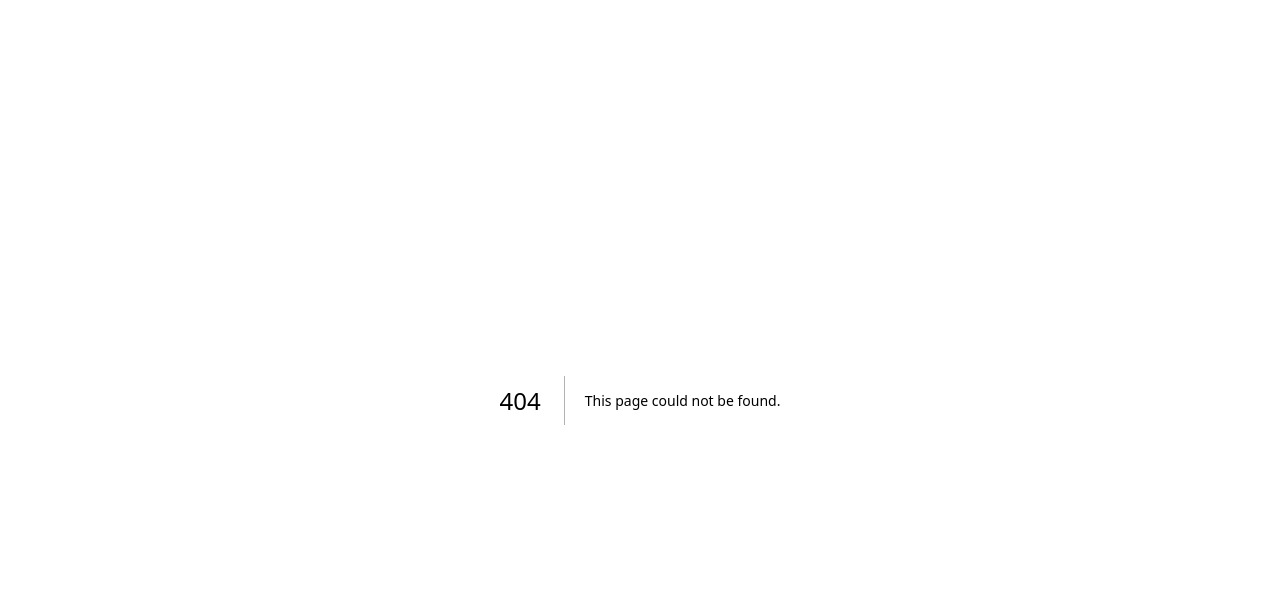
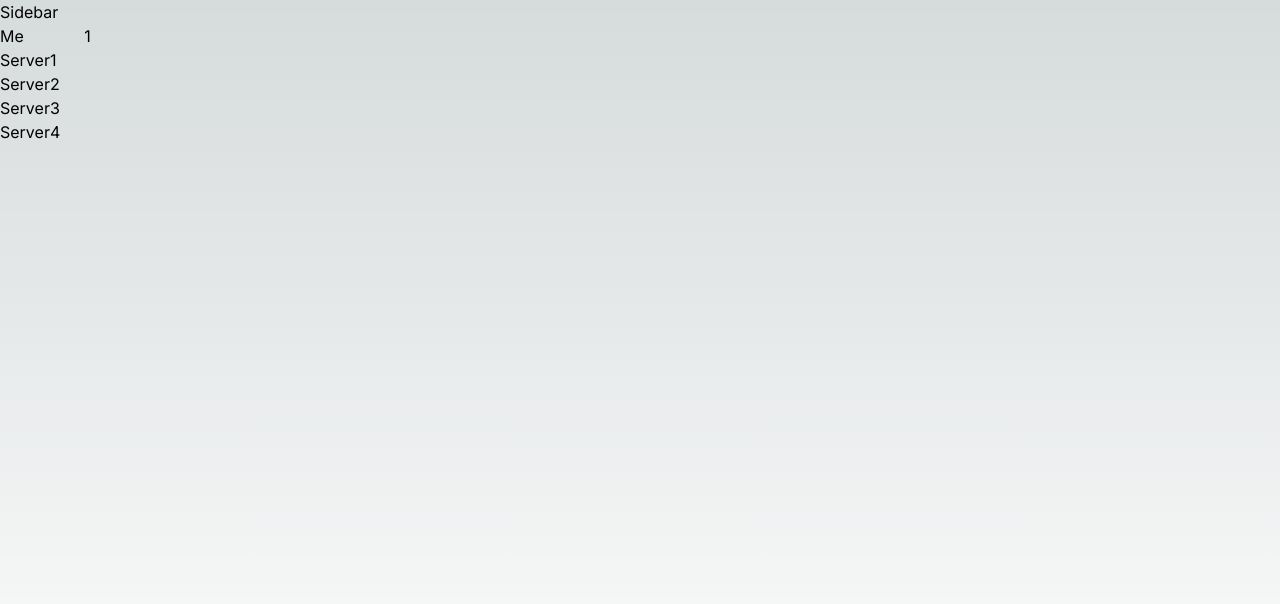
Before and after one commit to Mr-Mercury/echosphere, a Next.js app: page /chat/servers/1 in a window 1280 px wide. Before the commit this address had no page. Shown: the top 604 px of the page. Built offline with nearby package versions, Linux system fonts and the light colour scheme.

Commit message:
Intial work on rendering random server chat

```diff
--- /dev/null
+++ b/app/chat/servers/[id]/page.tsx
@@ -0,0 +1,20 @@
+import { ServerType } from "@/lib/entities/server"
+import { generateRandomServer } from "@/lib/utils/mocking/mock"
+
+
+async function getServerById(id:string) {
+    const channel = generateRandomServer(1);
+    return { channel }
+}
+
+export default async function ServerPage({
+params,}: {
+    params: { id: string };
+  }) {
+    const { channel } = await getServerById(params.id);
+    return (
+        <div>
+            { params.id }
+        </div>
+    );
+  }
```
Also changed, not shown: app/chat/servers/[id]/loading.tsx (added), app/chat/servers/personal/loading.tsx (renamed from app/chat/channels/personal/loading.tsx), app/chat/servers/personal/page.tsx (renamed from app/chat/channels/personal/page.tsx).
